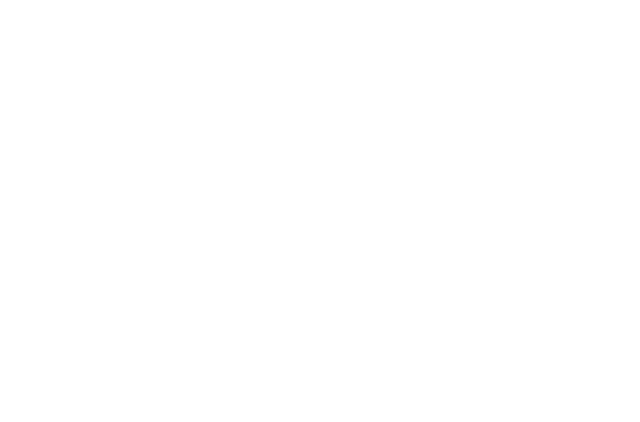
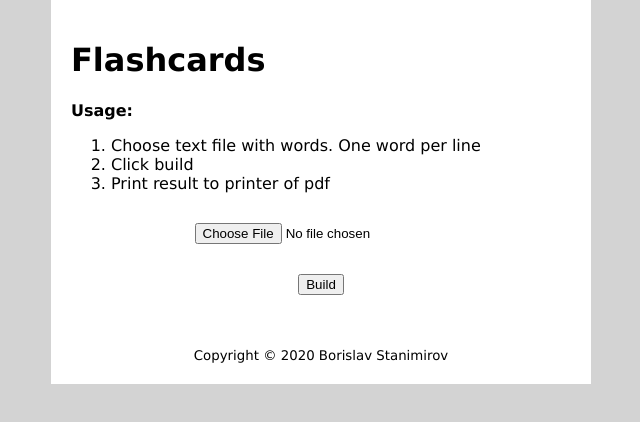
Before and after one commit to iboB/flashcards, a plain HTML site: page index.html in a window 1280 px wide. Shown: the whole page, without its empty margins (319-959 px from the left). Drawn offline with Linux system fonts and the light colour scheme.

Commit message:
Alpha version done

```diff
--- /dev/null
+++ b/app.css
@@ -0,0 +1,27 @@
+body.app {
+    font-family: Verdana, Geneva, Tahoma, sans-serif;
+    background: lightgrey;
+    margin: 0;
+}
+
+body.app .main {
+    background: white;
+    width: 500px;
+    padding: 20px;
+    margin: 0 auto;
+}
+
+body.app .choose-file {
+    margin-top: 30px;
+    text-align: center;
+}
+
+body.app .build {
+    margin-top: 30px;
+    text-align: center;
+}
+
+body.app .footer {
+    margin-top: 50px;
+    text-align: center;
+}
--- a/app.js
+++ b/app.js
@@ -39,6 +39,8 @@ this.initializeApp = (appContainerId, cardsContainerId) => {
 
     let buildCards = (words) => {
         const SVGNS = "http://www.w3.org/2000/svg";
+        window.location.href = '#';
+        cardsContainer.innerHTML = ''; // clear previous values if any
         for (const word of words) {
             let page = document.createElement('section');
             page.classList.add('page');
@@ -61,6 +63,25 @@ this.initializeApp = (appContainerId, cardsContainerId) => {
         }
     };
 
-    const words = ['horse', 'ophtalmology', 'A'];
-    buildCards(words);
+    let selectedFile = null;
+    const fileSelector = document.getElementById('file-selector');
+    fileSelector.addEventListener('change', event => {
+        selectedFile = event.target.files[0];
+    });
+
+    const buildButton = document.getElementById('build-cards');
+    buildButton.addEventListener('click', _ => {
+        if (!selectedFile) {
+            alert('No file was selected');
+            return;
+        }
+
+        const reader = new FileReader();
+        reader.addEventListener('load', event => {
+            const text = event.target.result;
+            let words = text.split(/\r?\n/);
+            buildCards(words);
+        });
+        reader.readAsText(selectedFile);
+    });
 };
--- a/index.html
+++ b/index.html
@@ -7,10 +7,28 @@
     <meta name="description" content="Flashcards builder">
     <meta name="author" content="Borislav Stanimirov">
 
+    <link rel="stylesheet" href="app.css">
     <link rel="stylesheet" href="cards.css">
 </head>
 <body>
-    <div id="app-container"></div>
+    <div class="main" id="app-container">
+        <h1>Flashcards</h1>
+        <p><strong>Usage:</strong></p>
+        <ol>
+            <li>Choose text file with words. One word per line</li>
+            <li>Click build</li>
+            <li>Print result to printer of pdf</li>
+        </ol>
+        <div class="choose-file">
+            <input type="file" id="file-selector">
+        </div>
+        <div class="build">
+            <input type="button" id="build-cards" value="Build">
+        </div>
+        <div class="footer">
+            <small>Copyright &copy; 2020 Borislav Stanimirov</small>
+        </div>
+    </div>
     <div id="cards-preview"></div>
     <script src="./app.js"></script>
     <script>
```
